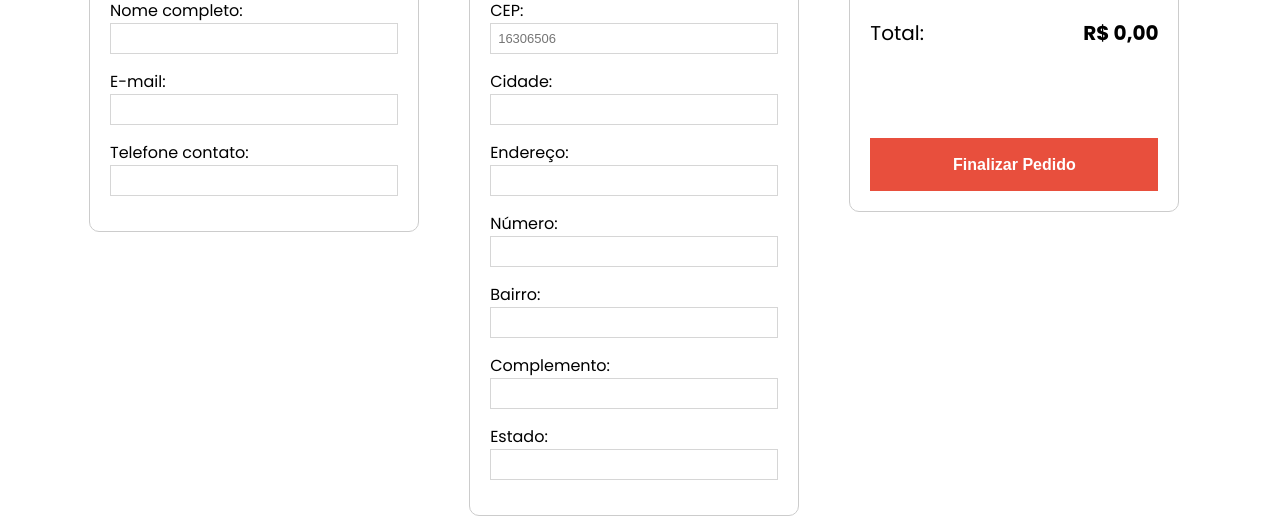
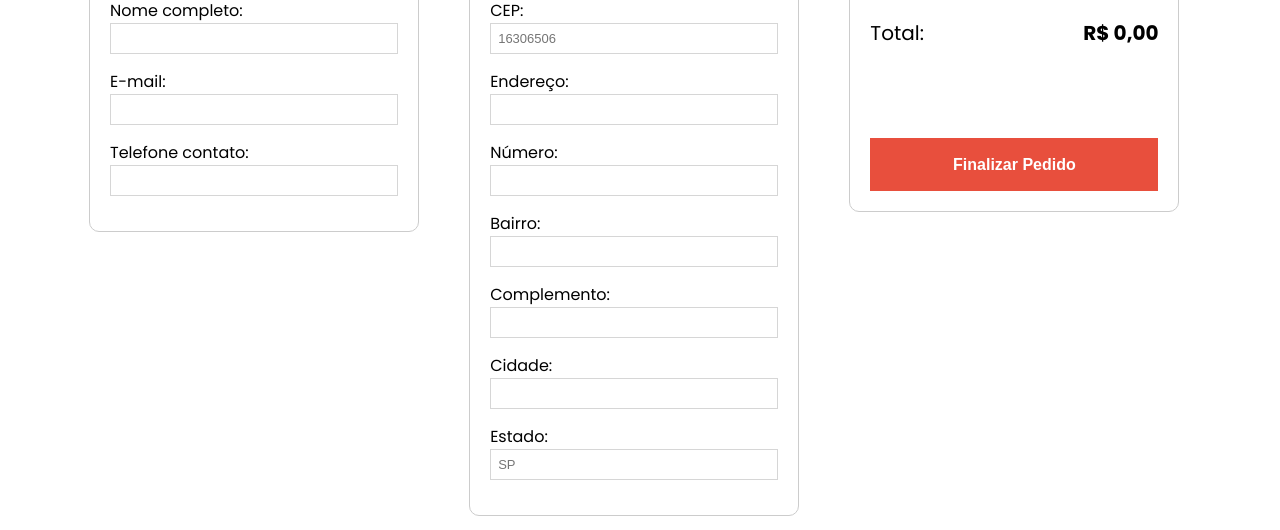
Before and after one commit to hugolinobg/food, a React (Vite) app: page /checkout in a window 1280 px wide. Shown: the part 265-795 px from the top of the page. Built offline with nearby package versions, Linux system fonts and the light colour scheme.

Commit message:
comsumindo api

```diff
--- a/src/components/productShowcase/ProductShowcase.css
+++ b/src/components/productShowcase/ProductShowcase.css
@@ -1,13 +1,15 @@
 .productBox {
   border: 0.3rem solid #e9e9e9;
   border-radius: 1.8rem;
-  max-width: 230px;
+  max-width: 250px;
   padding: 1rem 1rem 2rem 1rem;
   display: inline-block;
   margin: 3rem;
 }
 
-.productBox img {
+.productImg {
+  width: 180px;
+  height: 180px;
   object-fit: cover;
 }
 
--- a/src/components/productShowcase/productShowcase.jsx
+++ b/src/components/productShowcase/productShowcase.jsx
@@ -20,7 +20,7 @@ function ProductShowcase(PropTypes) {
 
   return (
     <div className="productBox text-center">
-      <img src={PropTypes.image} alt="Fotos" />
+      <img className="productImg" src={PropTypes.image} alt="Fotos" />
 
       <div>
         <h2 className="productTitle">{PropTypes.name}</h2>
--- a/src/contexts/CartContext.jsx
+++ b/src/contexts/CartContext.jsx
@@ -64,6 +64,7 @@ function CartProvider(PropsType) {
         AddItemCart,
         RemoveItemCart,
         cartTotal,
+        setCartTotal,
       }}
     >
       {PropsType.children}
--- a/src/page/checkout/Checkout.jsx
+++ b/src/page/checkout/Checkout.jsx
@@ -1,41 +1,73 @@
 import { useContext, useState } from "react"
 import Navbar from "../../components/navbar/navbar.jsx"
 import { CartContext } from "../../contexts/CartContext.jsx"
+import apiCep from "../../services/apiCep.jsx"
 import "./Checkout.css"
 
 function Checkout() {
-  const { cartTotal } = useContext(CartContext)
+  const { cartTotal, setCartTotal, cartItems, setCartItems } =
+    useContext(CartContext)
 
-  const [input, setInput] = useState("")
-  const urlCep = "https://brasilapi.com.br/api/cep/v2"
-  const inputCep = document.getElementById("cep")
-  const cidade = document.getElementById("cidade")
-  const endereco = document.getElementById("endereco")
-  const bairro = document.getElementById("bairro")
-  const uf = document.getElementById("uf")
+  // const [data, setData] = useState("")
+
+  const [name, setName] = useState("")
+  const [email, setEmail] = useState("")
+  const [fone, setFone] = useState("")
+
+  const [cep, setCep] = useState("")
+  const [address, setAddress] = useState("")
+  const [number, setNumber] = useState("")
+  const [neighborhood, setNeighborhood] = useState("")
+  const [complement, setComplement] = useState("")
+  const [city, setCity] = useState("")
+  const [uf, setUf] = useState("")
+
+  const inputAddress = document.getElementById("endereco")
+  const inputNeighborhood = document.getElementById("bairro")
+  const inputCity = document.getElementById("cidade")
+  const inputUf = document.getElementById("uf")
 
   async function handleSearch() {
-    if (inputCep === "") {
+    if (cep === "") {
       alert("Informe o CEP!")
       return
     }
 
-    try {
-      const response = await fetch(`${urlCep}/${input}`)
+    apiCep
+      .get(`/${cep}`)
+      .then((res) => {
+        const setData = res.data
 
-      if (!response.ok) {
-        throw Error("Não foi possível obter as informações!")
-      }
+        inputAddress.value = setData.street
+        inputNeighborhood.value = setData.neighborhood
+        inputCity.value = setData.city
+        inputUf.value = setData.state
+      })
+      .catch((error) => {
+        alert(`Erro ao carregar CEP - ${error}`)
+      })
+  }
 
-      const cepApiResults = await response.json()
+  function finalizeOrder() {
+    let products = []
 
-      cidade.value = cepApiResults.city
-      endereco.value = cepApiResults.street
-      bairro.value = cepApiResults.neighborhood
-      uf.value = cepApiResults.state
-    } catch (error) {
-      console.log("Algo de erado: ", error)
+    const params = {
+      id_user: 1,
+      name,
+      email,
+      fone,
+      cep,
+      address,
+      number,
+      neighborhood,
+      complement,
+      city,
+      uf,
+      total: cartTotal,
+      items: products,
     }
+
+    console.log(params)
   }
 
   return (
@@ -52,17 +84,35 @@ function Checkout() {
 
             <div className="inputGurp">
               <label htmlFor="name">Nome completo:</label>
-              <input type="text" id="name" />
+              <input
+                type="text"
+                id="name"
+                value={name}
+                required
+                onChange={(e) => setName(e.target.value)}
+              />
             </div>
 
             <div className="inputGurp">
               <label htmlFor="email">E-mail:</label>
-              <input type="email" id="email" />
+              <input
+                type="email"
+                id="email"
+                value={email}
+                required
+                onChange={(e) => setEmail(e.target.value)}
+              />
             </div>
 
             <div className="inputGurp">
               <label htmlFor="fone">Telefone contato:</label>
-              <input type="text" id="fone" />
+              <input
+                type="text"
+                id="fone"
+                value={fone}
+                required
+                onChange={(e) => setFone(e.target.value)}
+              />
             </div>
           </div>
         </div>
@@ -76,41 +126,76 @@ function Checkout() {
               <input
                 type="text"
                 id="cep"
-                value={input}
+                required
+                value={cep}
                 onBlur={handleSearch}
-                onChange={(e) => setInput(e.target.value)}
+                onChange={(e) => setCep(e.target.value)}
                 placeholder="16306506"
               />
             </div>
 
             <div className="inputGurp">
-              <label htmlFor="cidade">Cidade:</label>
-              <input type="text" id="cidade" />
-            </div>
-
-            <div className="inputGurp">
               <label htmlFor="endereco">Endereço:</label>
-              <input type="text" id="endereco" />
+              <input
+                type="text"
+                id="endereco"
+                value={address}
+                required
+                onChange={(e) => setAddress(e.target.value)}
+              />
             </div>
 
             <div className="inputGurp">
               <label htmlFor="numero">Número:</label>
-              <input type="text" id="numero" required />
+              <input
+                type="text"
+                id="numero"
+                required
+                onChange={(e) => setNumber(e.target.value)}
+              />
             </div>
 
             <div className="inputGurp">
               <label htmlFor="bairro">Bairro:</label>
-              <input type="text" id="bairro" />
+              <input
+                type="text"
+                id="bairro"
+                required
+                value={neighborhood}
+                onChange={(e) => setNeighborhood(e.target.value)}
+              />
             </div>
 
             <div className="inputGurp">
               <label htmlFor="complemento">Complemento:</label>
-              <input type="text" id="complemento" />
+              <input
+                type="text"
+                id="complemento"
+                onChange={(e) => setComplement(e.target.value)}
+              />
+            </div>
+
+            <div className="inputGurp">
+              <label htmlFor="cidade">Cidade:</label>
+              <input
+                type="text"
+                id="cidade"
+                value={city}
+                required
+                onChange={(e) => setCity(e.target.value)}
+              />
             </div>
 
             <div className="inputGurp">
               <label htmlFor="uf">Estado:</label>
-              <input type="text" id="uf" />
+              <input
+                type="text"
+                id="uf"
+                value={uf}
+                placeholder="SP"
+                required
+                onChange={(e) => setUf(e.target.value)}
+              />
             </div>
           </div>
         </div>
@@ -132,7 +217,9 @@ function Checkout() {
             </div>
 
             <div className="checkoutBtn">
-              <button className="btn btn-checkout">Finalizar Pedido</button>
+              <button onClick={finalizeOrder} className="btn btn-checkout">
+                Finalizar Pedido
+              </button>
             </div>
           </div>
         </div>
--- a/src/page/historic/Historic.jsx
+++ b/src/page/historic/Historic.jsx
@@ -1,8 +1,22 @@
+import { useEffect, useState } from "react"
+import api from "../../services/api.jsx"
+import Navbar from "../../components/navbar/navbar.jsx"
 import "./Historic.css"
-import Navbar from "../../components/navbar/navbar.jsx"
-import { orders } from "../../dado.js"
 
 function Historic() {
+  const [orders, setOrders] = useState([])
+
+  useEffect(() => {
+    api
+      .get("/orders")
+      .then((res) => {
+        setOrders(res.data)
+      })
+      .catch((error) => {
+        alert(`Erro ao carregar pedidos - ${error}`)
+      })
+  })
+
   return (
     <>
       <Navbar showMenu={true} />
@@ -28,7 +42,7 @@ function Historic() {
                     <td>
                       <strong>{order.id_order}</strong>
                     </td>
-                    <td className="text-ligkt">{order.dt}</td>
+                    <td className="text-ligkt">{order.dtOrder}</td>
                     <td className="text-red">
                       {new Intl.NumberFormat("pt-BR", {
                         style: "currency",
--- a/src/page/home/Home.jsx
+++ b/src/page/home/Home.jsx
@@ -1,9 +1,23 @@
-import "./Home.css"
+import { useEffect, useState } from "react"
+import api from "../../services/api.jsx"
 import Navbar from "../../components/navbar/navbar.jsx"
 import ProductShowcase from "../../components/productShowcase/productShowcase.jsx"
-import { products } from "../../dado.js"
+import "./Home.css"
 
 function Home() {
+  const [products, setProducts] = useState([])
+
+  useEffect(() => {
+    api
+      .get("/products")
+      .then((res) => {
+        setProducts(res.data)
+      })
+      .catch((error) => {
+        alert(`Erro ao carregar produtos - ${error}`)
+      })
+  }, [])
+
   return (
     <>
       <Navbar showMenu={true} />
@@ -21,8 +35,8 @@ function Home() {
         {products.map((product) => {
           return (
             <ProductShowcase
-              key={product.id}
-              id={product.id}
+              key={product.id_product}
+              id={product.id_product}
               name={product.name}
               description={product.description}
               price={product.price}
--- a/src/services/api.jsx
+++ b/src/services/api.jsx
@@ -1,6 +1,6 @@
 import axios from "axios"
 
-const urlApi = "http://localhost:3000/api/"
+const urlApi = "http://localhost:3000/api"
 
 const api = axios.create({
   baseURL: urlApi,
--- /dev/null
+++ b/src/services/apiCep.jsx
@@ -0,0 +1,9 @@
+import axios from "axios"
+
+const urlApiCep = "https://brasilapi.com.br/api/cep/v2"
+
+const apiCep = axios.create({
+  baseURL: urlApiCep,
+})
+
+export default apiCep
```
